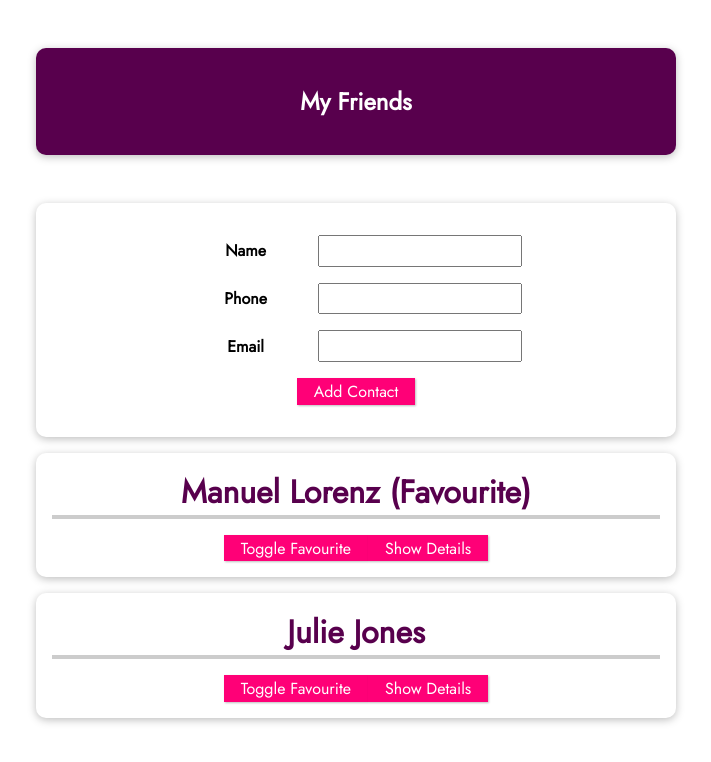
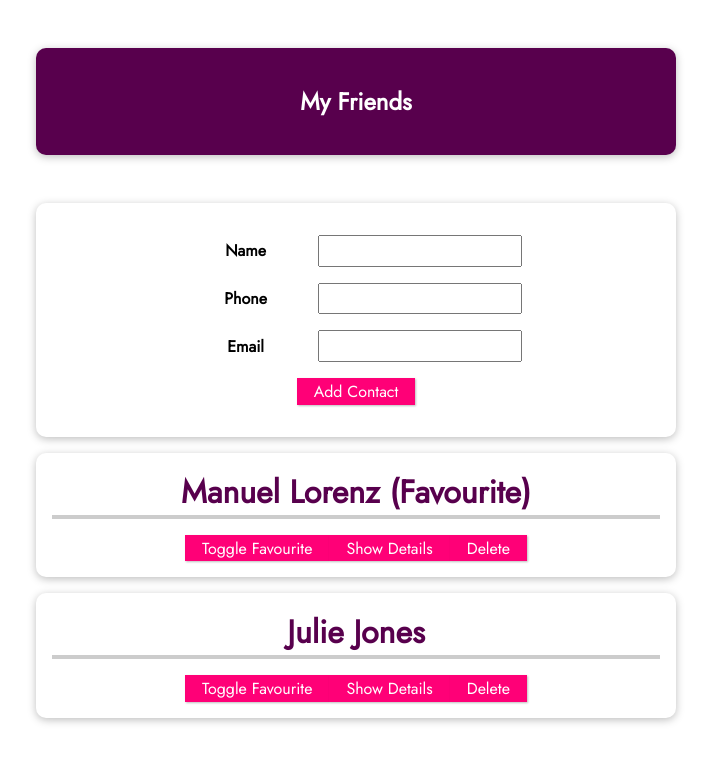
Before and after one commit to Seabhac-94/vue-cli-friends-app, a Vue app: page / in a window 1280 px wide. Shown: the top 762 px of the page, without its empty margins (284-995 px from the left). Built offline with nearby package versions, Linux system fonts and the light colour scheme.

Commit message:
added delete button to remove contact fromm array

```diff
--- a/src/App.vue
+++ b/src/App.vue
@@ -14,6 +14,7 @@
         :email-address="friend.email"
         :is-favourite="friend.isFavourite"
         @toggle-favourite="toggleFavouriteStatus"
+        @delete="deleteContact"
         ></friend-contact>
     </ul>
 </section>
@@ -57,6 +58,9 @@
                 isFavourite: false
             };
             this.friends.push(newFriendContact);
+        },
+        deleteContact(friendId) {
+            this.friends = this.friends.filter(friend => friend.id !== friendId);
         }
     }
 }
--- a/src/components/FriendContact.vue
+++ b/src/components/FriendContact.vue
@@ -7,6 +7,7 @@
             <li><strong>Phone: </strong>{{ phoneNumber }}</li>
             <li><strong>Email: </strong>{{ emailAddress }}</li>
         </ul>
+        <button @click="$emit('delete', id)">Delete</button>
     </li>
 </template>
 
@@ -44,7 +45,7 @@
             // }
         }
     },
-    emits: ['toggle-favourite'],
+    emits: ['toggle-favourite', 'delete'],
     // emits: {
     //     'toggle-favourite': function(id){
     //         if (id) {
```
